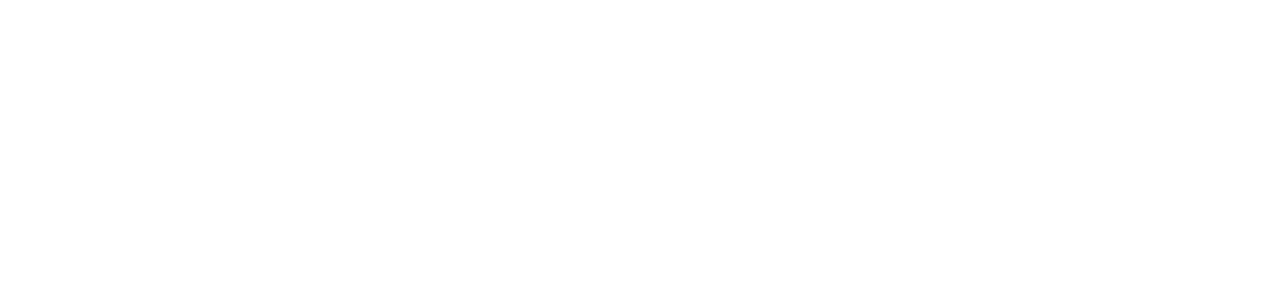
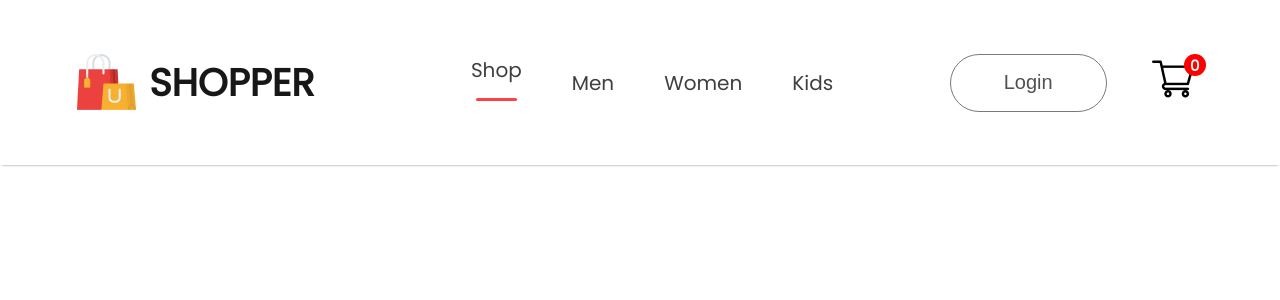
Before and after one commit to Kirttinath/Code-World, a React (Create React App) app in the folder frontend/: page /men in a window 1280 px wide. Before the commit this address had no page. Shown: the top 300 px of the page. Built offline with nearby package versions, Linux system fonts and the light colour scheme.

Commit message:
error changes

```diff
--- a/frontend/src/App.js
+++ b/frontend/src/App.js
@@ -11,11 +11,13 @@
 function App() {
   return (
     <div>
+      {
+
        <BrowserRouter>
     <Navbar/>
     <Routes>
       <Route path="/" element={<Shop/>} />
-      <Route path="/mens" element={<ShopCategory category="men"/>} />
+      <Route path="/men" element={<ShopCategory category="men"/>} />
       <Route path="/women" element={<ShopCategory category="women"/>} />
       <Route path="/kids" element={<ShopCategory category="kids"/>} />
       <Route path="/product" element={<Product/>}>
@@ -24,7 +26,7 @@
       <Route path='/cart' element={<Cart/>}/>
       <Route path='/login' element={<LoginSignup/>}/>
     </Routes>
-    </BrowserRouter>
+    </BrowserRouter> }
     </div>
   );
 }
--- a/frontend/src/Components/Navbar/Navbar.jsx
+++ b/frontend/src/Components/Navbar/Navbar.jsx
@@ -6,7 +6,7 @@
 
 const Navbar = () => {
 
-  const [menu,setMenu] = useState("shop");
+  const [menu, setMenu] = useState("shop");
 
   return (
     <div className='navbar'>
@@ -15,14 +15,14 @@
         <p>SHOPPER</p>
       </div>
       <ul className="nav-menu">
-        <li onClick={() => {setMenu("shop")}}><Link to='/'>Shop </Link>{menu==="shop"?<hr/>:<></>}</li>
-        <li onClick={() => {setMenu("men")}}><Link to='/men'>Men</Link>{menu==="men"?<hr/>:<></>}</li>
-        <li onClick={() => {setMenu("women")}}><Link to='/women'>Women</Link>{menu==="women"?<hr/>:<></>}</li>
-        <li onClick={() => {setMenu("kids")}}><Link to='/kids'>Kids</Link>{menu==="kids"?<hr/>:<></>}</li>
+        <li onClick={() => { setMenu("shop") }}>Shop{menu === "shop" ? <hr /> : <></>}</li>
+        <li onClick={() => { setMenu("men") }}>Men{menu === "men" ? <hr /> : <></>}</li>
+        <li onClick={() => { setMenu("women") }}>Women{menu === "women" ? <hr /> : <></>}</li>
+        <li onClick={() => { setMenu("kids") }}>Kids{menu === "kids" ? <hr /> : <></>}</li>
       </ul>
       <div className="nav-login-cart">
-       <link to='/login'> <button>Login</button></link>
-        <link to='/cart'><img src={cart_icon} alt="" /></link>
+        <Link to='/login'> <button>Login</button></Link>
+        <Link to='/cart'><img src={cart_icon} alt="" /></Link>
         <div className="nav-cart-count">0</div>
       </div>
     </div>
```
Lines whose indentation alone changed are shown as unchanged.
